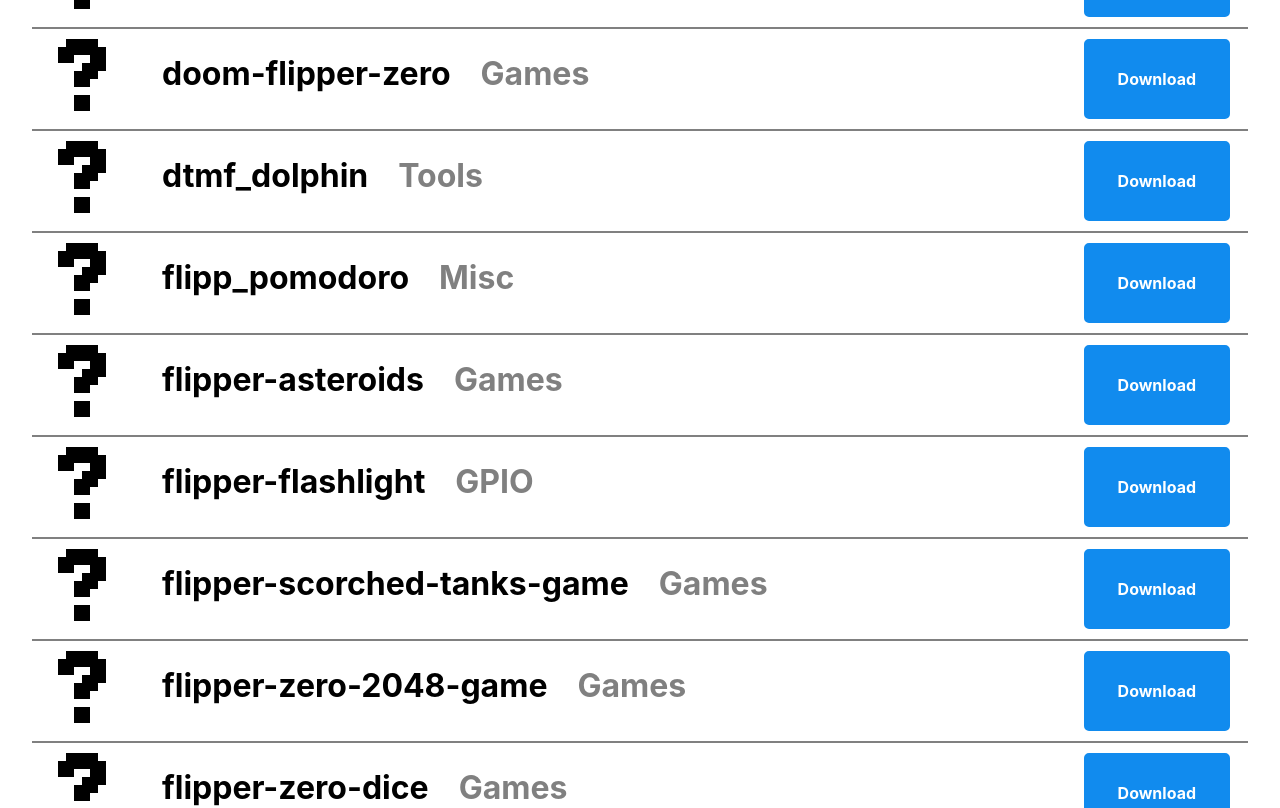
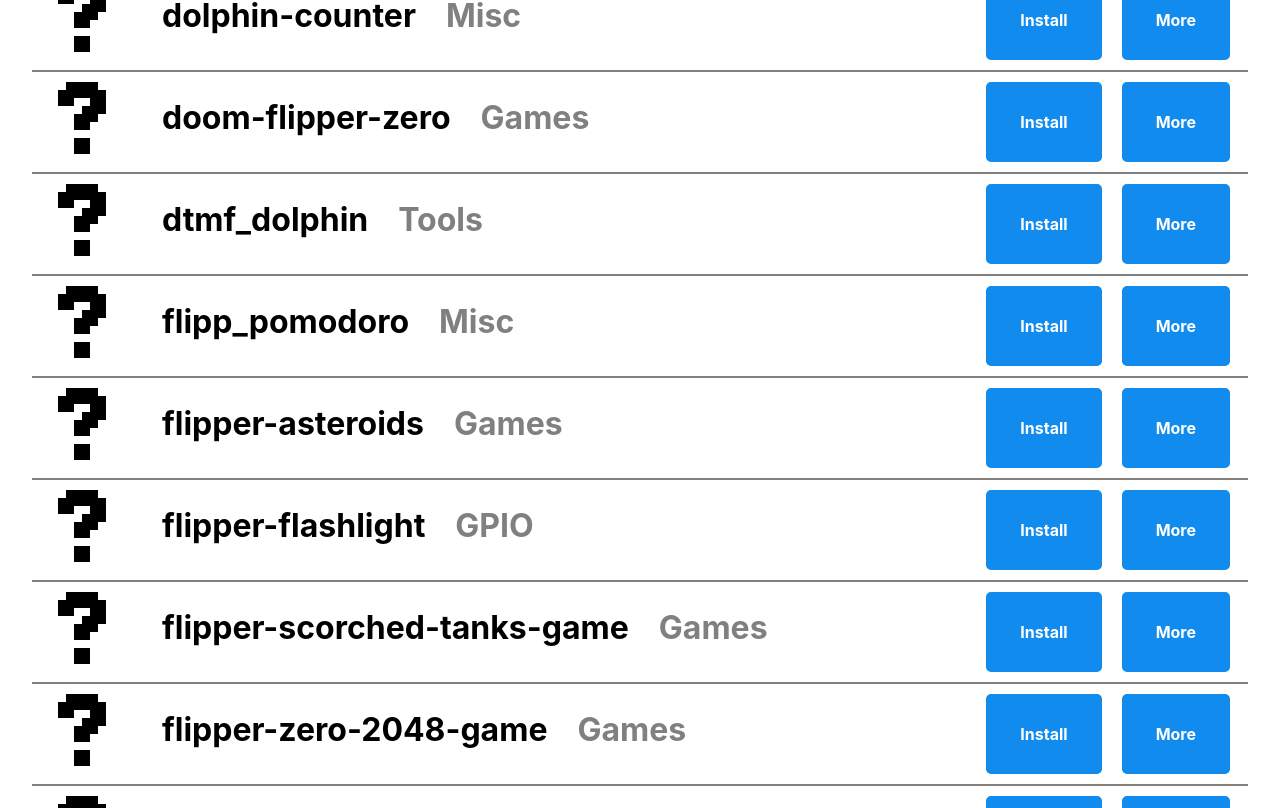
Before and after one commit to Milk-Cool/FlipperAppStore, a plain HTML site: page index.html in a window 1280 px wide. Shown: the part 717-1525 px from the top of the page. Drawn offline with nearby package versions, Linux system fonts and the light colour scheme; no server answers.

Commit message:
Add files via upload

```diff
--- a/index.html
+++ b/index.html
@@ -43,6 +43,7 @@
 			<textarea readonly id="Din_hex"></textarea>
 			<textarea readonly id="Din_text"></textarea>
 		</details>
+		<p>Based on <a href="https://fap.playmean.xyz/">FAP builder</a>.</p>
 		<h2 id="categories"></h2>
 		<div class="loading">
 			<h1 id="status"></h1>
--- a/script.js
+++ b/script.js
@@ -130,15 +130,27 @@ const installScreen = async app => {
 		category.innerText = i.category;
 		appDiv.appendChild(category);
 
+		let right = document.createElement("div");
+		right.style.position = "absolute";
+		right.style.right = "40px";
+		right.style.display = "inline-block";
+		appDiv.appendChild(right);
+
 		let downloadButton = document.createElement("button");
 		downloadButton.style.display = "inline-block";
-		downloadButton.style.position = "absolute";
 		downloadButton.style.height = "80px";
 		downloadButton.style.margin = "10px";
-		downloadButton.style.right = "40px";
-		downloadButton.innerText = "Download";
+		downloadButton.innerText = "Install";
 		downloadButton.onclick = () => installScreen(i);
-		appDiv.appendChild(downloadButton);
+		right.appendChild(downloadButton);
+
+		let moreButton = document.createElement("button");
+		moreButton.style.display = "inline-block";
+		moreButton.style.height = "80px";
+		moreButton.style.margin = "10px";
+		moreButton.innerText = "More";
+		moreButton.onclick = () => window.open("https://github.com/" + i.path);
+		right.appendChild(moreButton);
 
 		$("#apps").appendChild(appDiv);
 	}
```
